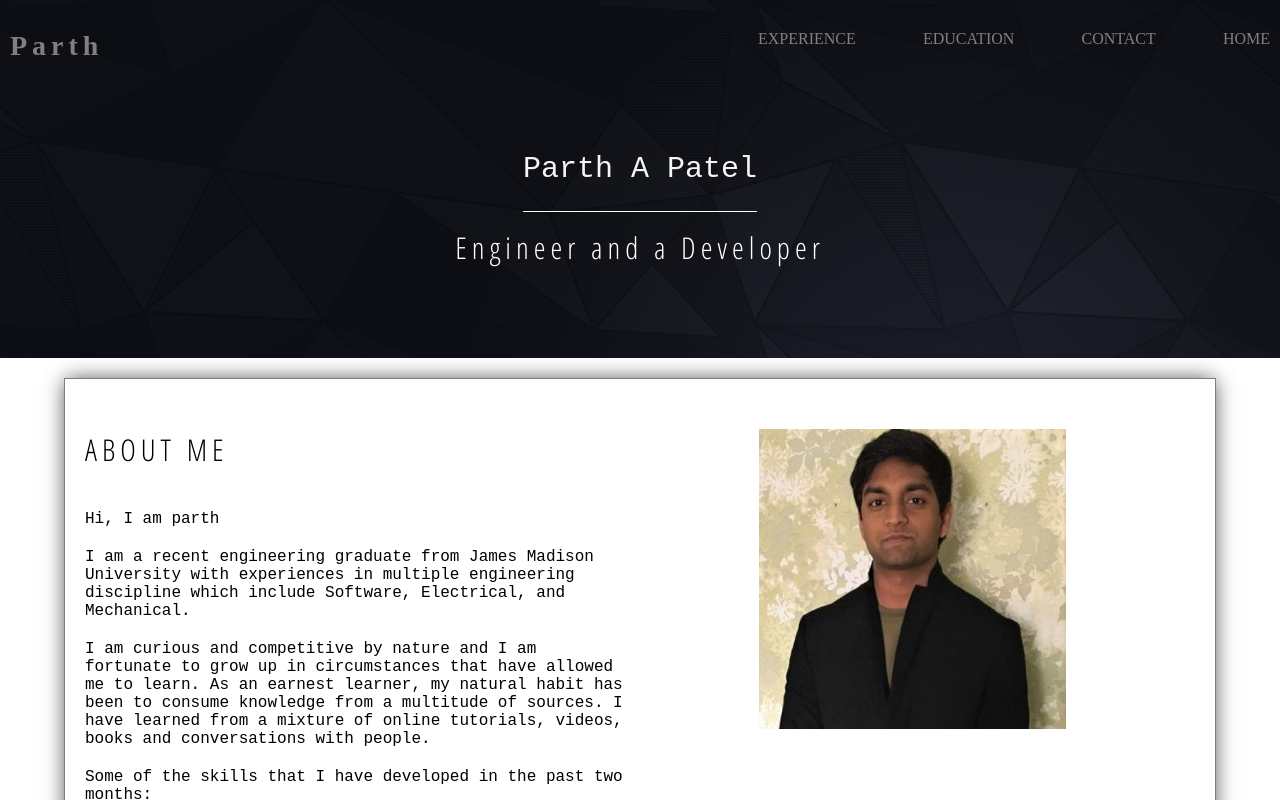
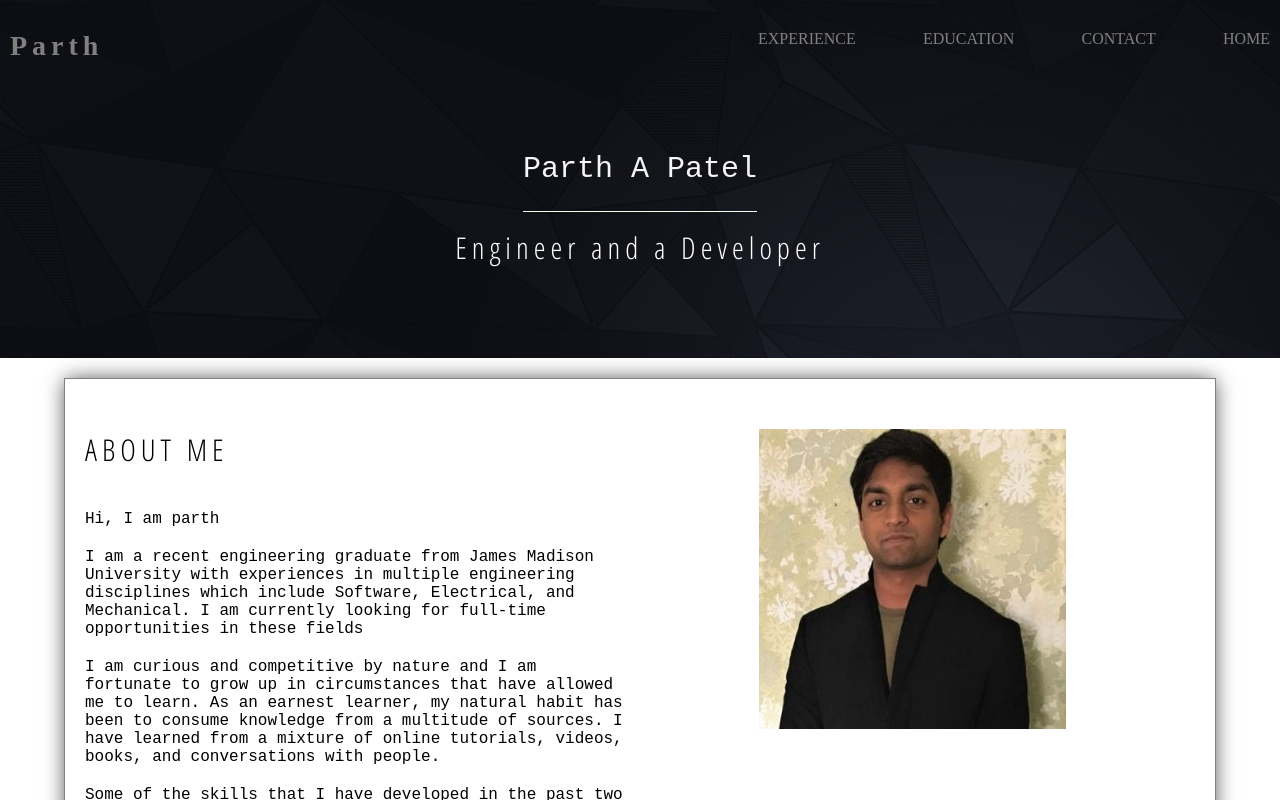
Before and after one commit to patel2pa/My_Site, a React (Create React App) app: page / in a window 1280 px wide. Shown: the top 800 px of the page. Built offline with nearby package versions, Linux system fonts and the light colour scheme; a web font is replaced by a local one.

Commit message:
fixed grammer

```diff
--- a/src/Components/Projects/Project_4.js
+++ b/src/Components/Projects/Project_4.js
@@ -80,21 +80,15 @@ class Project_4 extends Component {
                          <div style = {{textAlign: 'center', paddingRight: '3em', paddingTop: '2em'}}>
                          <h3 >SkyPrecision</h3>
                          <h5 style={{borderBottom: '3px solid #010101'}}>Software Engineer</h5>
-                         {/* Aerial multispectral imagery project is part of
-                         four-semester long engineering design courses,
-                         with an objective of providing students with knowledge of
-                         engineering design in their respective specialties.  */}
                          My specialty was focused on designing and developing software
                          to facilitate the overreaching
                          goal of the project, which was to develop a novel method for
                          assessing and monitoring the health of Vines in
                          Vineyard using UAV-based multispectral imagery.
-                         I assisted in establishing the software archetecture, build a drone skeleton and
-                         developed the frontend through React JS, HTML and CSS. I
-                         gained hands on experience in technologies such as ArcGIS, MapBox, Leaflet
-                         and OpenDroneMap while working in 8 person team built around agile methodology.
-                         We recently made the local new, to view
-                          <a className="newsLink" href="https://www.whsv.com/content/news/JMU-students-create-project-to-help-vineyard-management-569862561.html"> click here</a>
+                         I assisted in establishing the software architecture, build a drone skeleton, and developed the frontend through React JS, HTML, and CSS. I
+                         gained hands-on experience in technologies such as ArcGIS, MapBox, Leaflet, and OpenDroneMap while working in 8 person team built around agile methodology.
+                         We recently made the local news, to view
+                          <a  href="https://www.whsv.com/content/news/JMU-students-create-project-to-help-vineyard-management-569862561.html"> click here</a>
                          </div>
 
                      </Cell>
--- a/src/Components/Projects/project_7.js
+++ b/src/Components/Projects/project_7.js
@@ -62,17 +62,16 @@ class Project_7 extends Component {
                      <div style = {{textAlign: 'center', paddingRight: '3em', paddingTop: '2em'}}>
                         <h3 > ArcheMedX, Inc</h3>
                         <h5 style={{borderBottom: '3px solid #010101'}}>Software Test Engineer</h5>
-                        Shotly after graduting from JMU, I started working at
-                        ArcheMedX as a freelance Software Test Engineer.
-                        At ArcheMedX, I am
-                        Responsible for delivering quality software to our clients.
+                        Shortly after graduating from JMU,
+                        I started working at ArcheMedX as a freelance Software Test Engineer.
+                        At ArcheMedX, I am Responsible for delivering quality software to our clients.
                         I do this through automation and manual testing.
                         I write automation scripts to reduce monotonous tasks
                         and conduct manual testing via many browsers and devices.
-                        At ArcheMedX, I picked up new skills as Continuous Intergration,
-                        Manual testing and Automation test, along with new technologies such
-                        as Cypress and TypeScript. I collabate with developes to
-                        set testing protocols and participate in standup meetings.
+                        At ArcheMedX, I picked up new skills as Continuous Integration,
+                        Manual testing, and Automation test, along with new technologies
+                        such as Cypress and TypeScript. I collaborate with developers
+                        to set testing protocols and participate in standup meetings.
                         </div>
 
                      </Cell>
--- a/src/Components/components2.0/About.js
+++ b/src/Components/components2.0/About.js
@@ -24,17 +24,16 @@ class About extends React.Component{
                     <div className = "about2">
 
                     I am a recent engineering graduate from James Madison University
-                    with experiences in multiple engineering discipline
+                    with experiences in multiple engineering disciplines
                     which include Software, Electrical, and Mechanical.
+                    I am currently looking for full-time opportunities in these fields
+
 
                     </div>
 
                     <div className = "about3">
-                    I am curious and competitive by nature and I am fortunate to grow up in circumstances
-                    that have allowed me to learn. As an earnest learner, my natural habit has been to
-                    consume knowledge from a multitude of sources.
-                    I have learned from a mixture of online tutorials, videos, books
-                    and conversations with people.
+                    I am curious and competitive by nature and I am fortunate to grow up in circumstances that have allowed me to learn. As an earnest learner, my natural habit has been to consume knowledge from a multitude of sources.
+                    I have learned from a mixture of online tutorials, videos, books, and conversations with people.
                     </div>
                     <div className = "about4">
                     Some of the skills that I have developed in the past two months:
--- a/src/Components/components2.0/education.js
+++ b/src/Components/components2.0/education.js
@@ -32,7 +32,7 @@ class Education extends React.Component{
 
                 </div>
                 <div className = "courseList">
-                    <div> Calculus I,II,III </div>
+                    <div> Calculus I,II,III, IV</div>
                     <div> Chemistry</div>
                     <div> University Physics</div>
                     <div> Programming</div>
```
